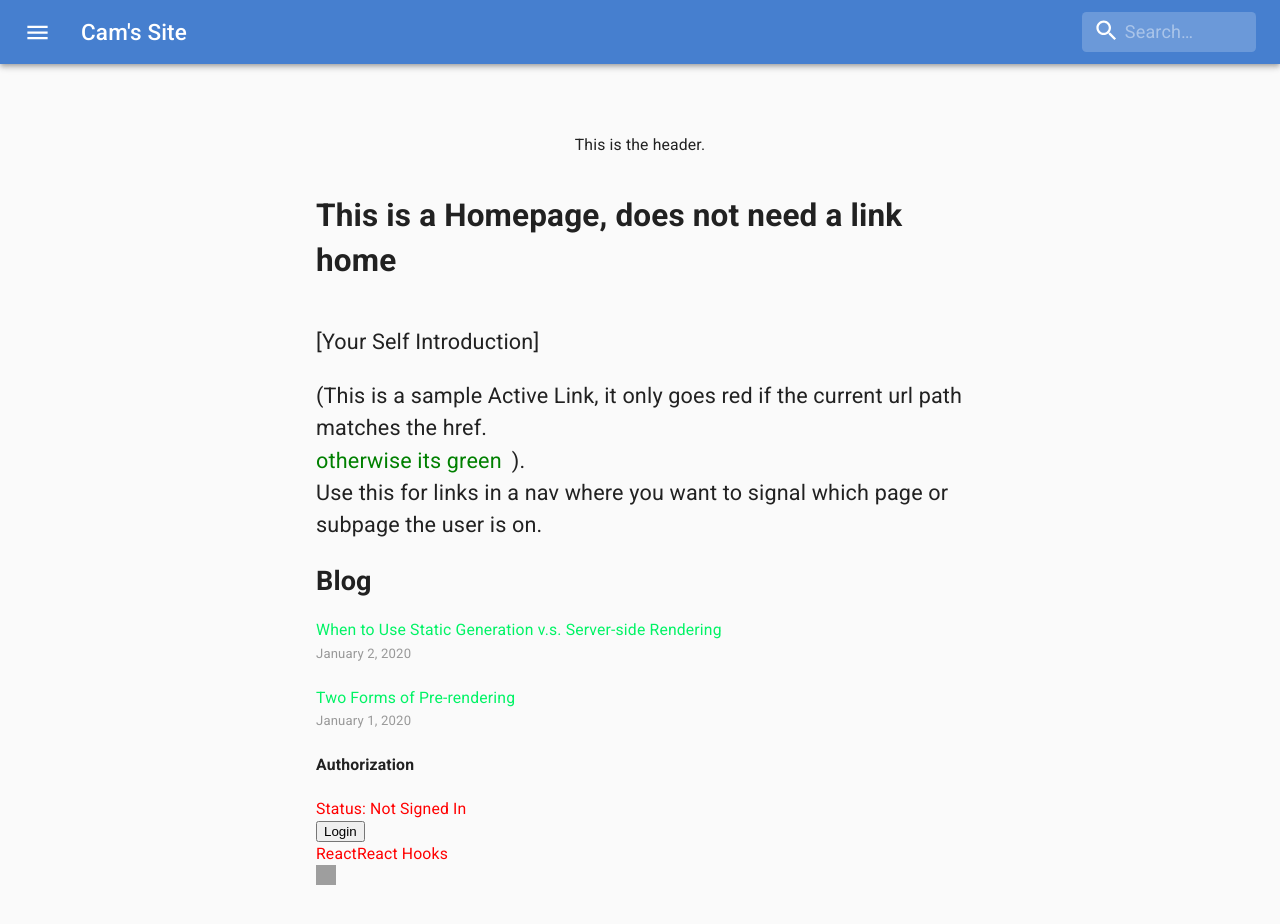
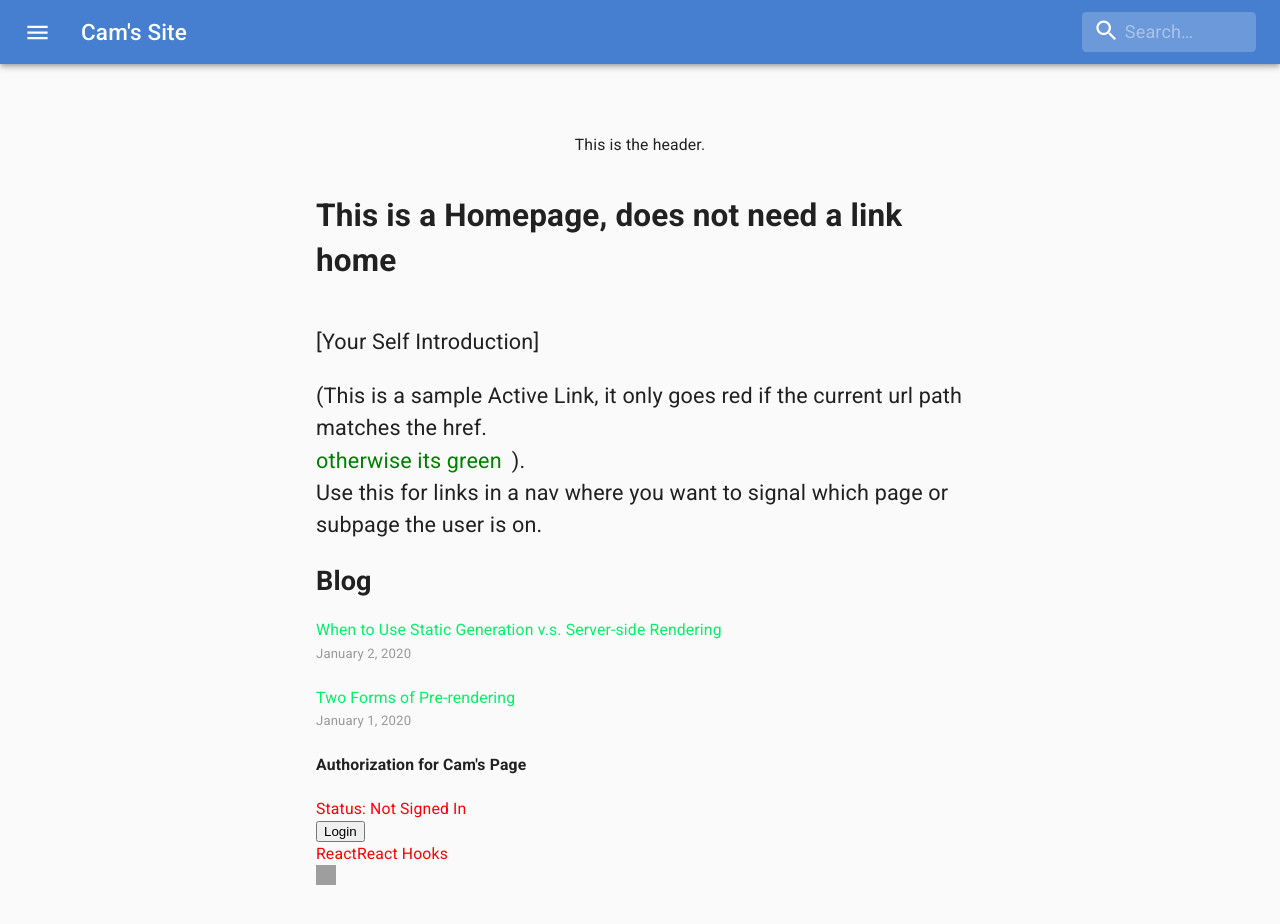
Before and after one commit to choozin/portfolio, a Next.js app: page / in a window 1280 px wide. Shown: the top 924 px of the page. Built offline with nearby package versions, Linux system fonts and the light colour scheme; grey boxes are pictures that could not be loaded.

Commit message:
Fixed imagePath for WhatIsThis component, trying to for auth path change. If it doesn't work, I'll have to disable auth temporarily.

```diff
--- a/components/auth/auth.js
+++ b/components/auth/auth.js
@@ -7,7 +7,7 @@ const Auth = () => {
 
     return (
         <div>
-            <h4>Authorization</h4>
+            <h4>Authorization for Cam's Page</h4>
             <span style={{ color: status.loggedIn ? "green" : "red" }}>Status: {status.loggedIn ? "Logged In as "+ user.userDetails.name : "Not Signed In" }</span>
             <div>
                 {
--- a/components/whatisthis/whatisthis.tsx
+++ b/components/whatisthis/whatisthis.tsx
@@ -238,7 +238,7 @@ const WhatIsThisBtn = ({ children, topic }) => {
                 isWITModalOpen &&
                 <div className={styles.fullscreenBase}>
                     <div className={styles.WITModal}>
-                        <img className={styles.image} src={currentData.img}/>
+                        <img className={styles.image} src={currentData.imagePath}/>
                         <h2>What Is <span className={styles.title}>{currentData.title}</span>?</h2>
                         <div className={styles.description}>
                             <WITDescription description={currentData.description} lookups={currentData.lookups} />
```
